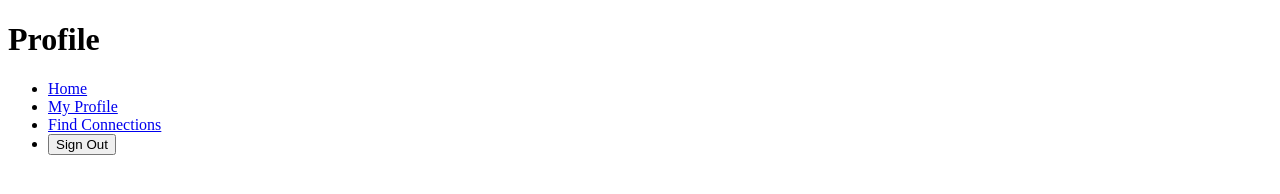
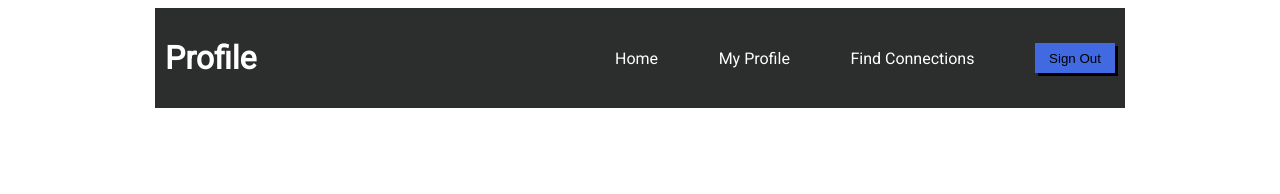
Before and after one commit to Rassimbm/flex_nav, a plain HTML site: page index.html in a window 1280 px wide. Drawn offline with Linux system fonts and the light colour scheme.

Commit message:
updated index and style-sheet

```diff
--- a/index.html
+++ b/index.html
@@ -3,7 +3,11 @@
 <head>
     <meta charset="UTF-8">
     <meta name="viewport" content="width=device-width, initial-scale=1.0">
-    <title>Document</title>
+    <title>Flex Nav</title>
+    <link rel="stylesheet" href="style.css">
+    <link rel="preconnect" href="https://fonts.googleapis.com">
+<link rel="preconnect" href="https://fonts.gstatic.com" crossorigin>
+<link href="https://fonts.googleapis.com/css2?family=Roboto&display=swap" rel="stylesheet">
 </head>
 <body>
     <div class="nav">
@@ -15,7 +19,5 @@
             <li><button class="btn">Sign Out</button></li>
         </ul>
     </div>
-
-
 </body>
 </html>
--- a/style.css
+++ b/style.css
@@ -0,0 +1,34 @@
+.nav {
+    width: 950px;
+    height: 80px;
+    background-color: rgb(44, 45, 45);
+    color: white;
+    margin: 0px auto;
+    display: flex;
+    align-items: center;
+    justify-content: space-between;
+    font-family: 'Roboto', sans-serif;
+    padding: 10px;
+}
+
+.nav-links {
+    width: 500px;
+    list-style-type: none;
+    color: white;
+    display: flex;
+    align-items: center;
+    justify-content: space-between;
+}
+.nav a {
+    color: white;
+    text-decoration: none;
+}
+
+.btn {
+    width: 80px;
+    height: 30px;
+    border: none;
+    background-color: royalblue;
+    box-shadow: 3px 3px black;
+
+}
```
